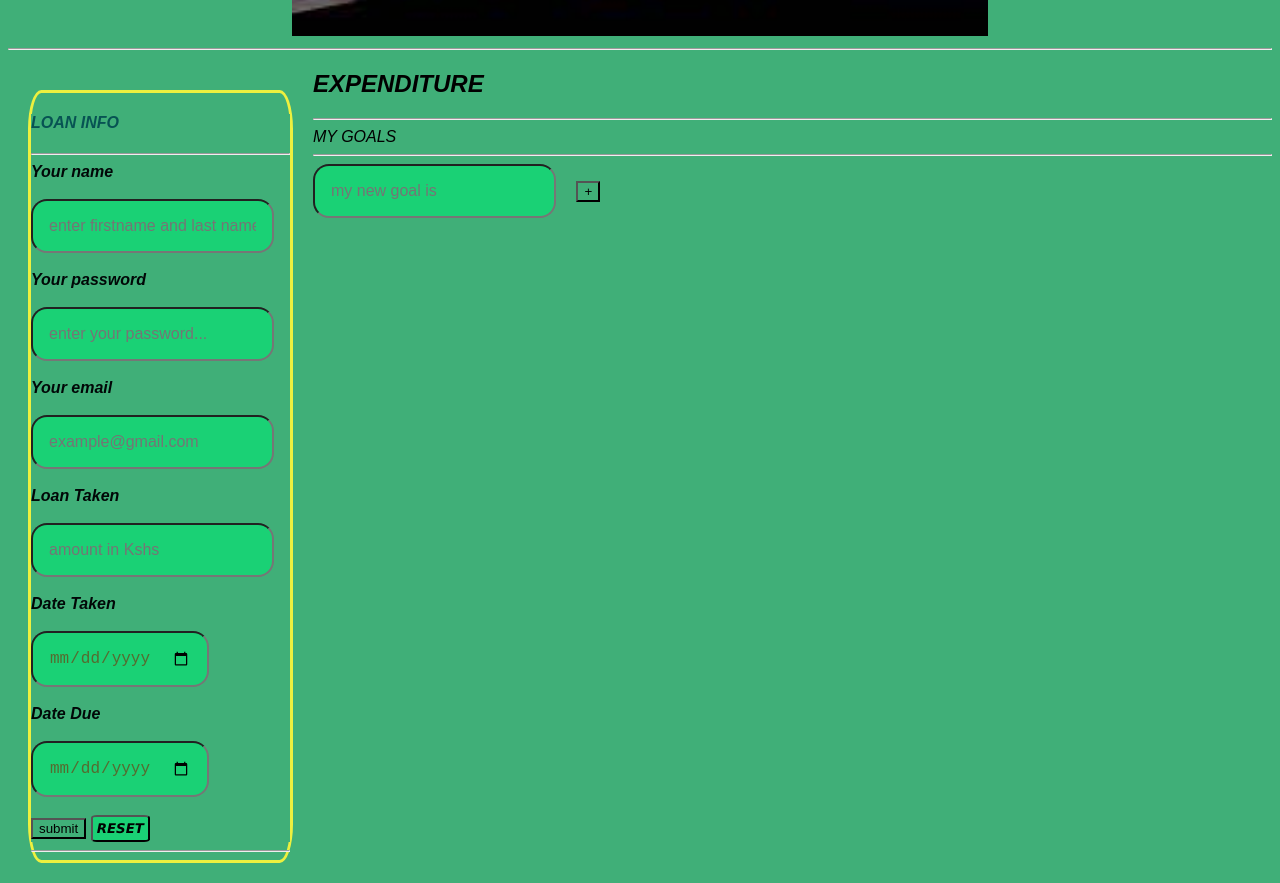
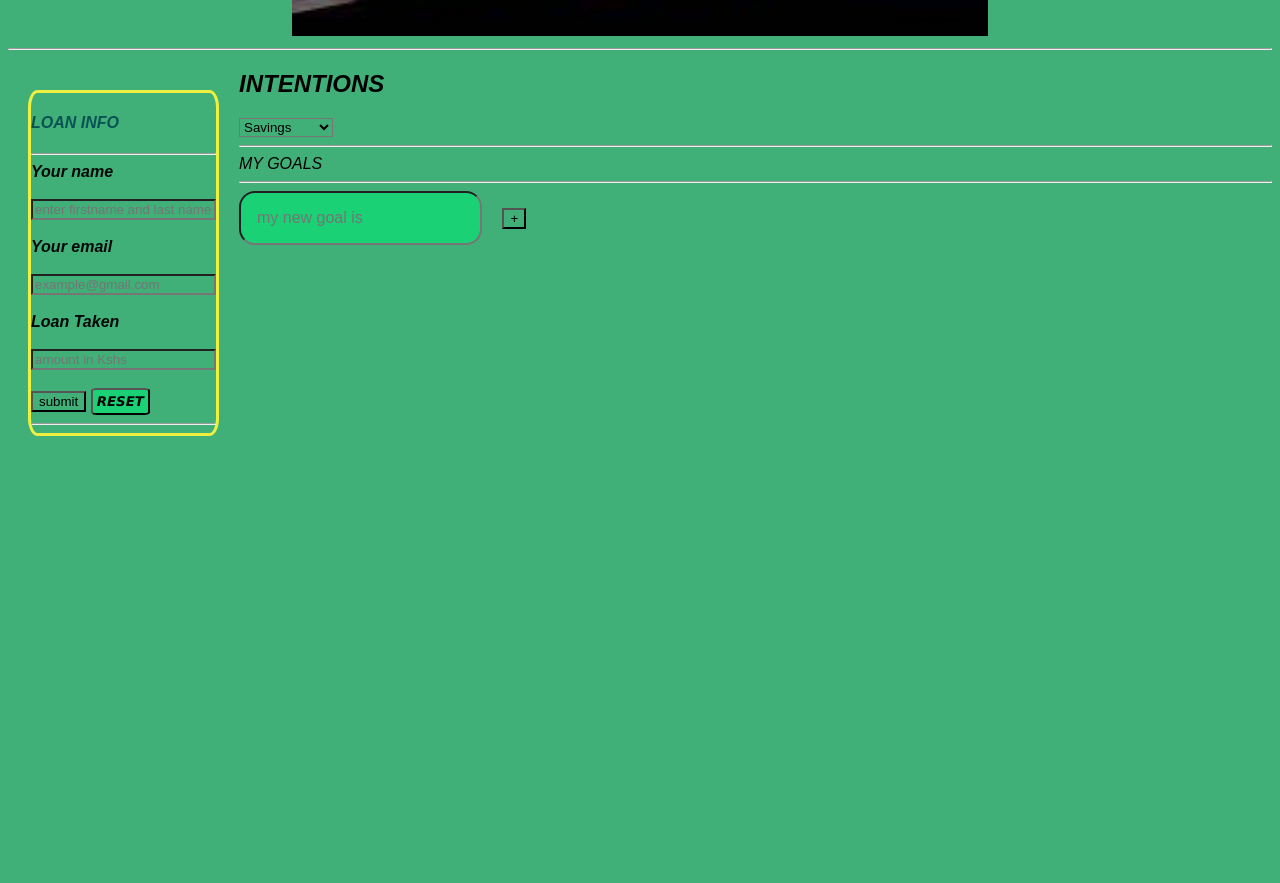
Before and after one commit to cinta-hash/hustler, a plain HTML site: page index.html in a window 1280 px wide. Shown: the part 538-1421 px from the top of the page. After the commit the page ends 994 px from the top, so only its background shows below. Drawn offline with Linux system fonts and the light colour scheme; files whose address does not match are found by name.

Commit message:
Add files via upload

```diff
--- a/index.html
+++ b/index.html
@@ -31,33 +31,28 @@
         <div class="content" id="loans">
             <h4>LOAN INFO</h4>
                     <hr>
-                  <form action="" onsubmit="addUser(e)">
+                  <form action="" class="form">
                     <label id="mylabel">Your name</label><br><br>
-                    <input type="text" id="names" placeholder="enter firstname and last name..." required/><br><br>
-
-                    <label id="labeltwo">Your password</label><br><br>
-                    <input type="password" id="password" placeholder="enter your password..."required/><br><br>
+                    <input type="text" name="names" placeholder="enter firstname and last name..." required/><br><br>
 
                     <label id="labelFive">Your email</label><br><br>
-                    <input type="email" id="mail" placeholder="example@gmail.com" required/><br><br>
+                    <input type="email" name="mail" placeholder="example@gmail.com" required/><br><br>
 
                     <label id="labelone">Loan Taken</label><br><br>
-                    <input type="number" id="amount" placeholder="amount in Kshs" required/><br><br>
+                    <input type="number" name="amount" placeholder="amount in Kshs" required/><br><br>
 
-                    <label id="labelthree">Date Taken</label><br><br>
-                    <input type="date" id="date"required/><br><br>
-
-                    <label id="labelfour">Date Due</label><br><br>
-                    <input type="date" id="dateDue" required/><br><br>
-
-                    <button type="button" id="submitAll">submit</button>
+                    <button type="submit" id="submitAll">submit</button>
                     <button type="reset" class="resetbtn">RESET</button>
                   </form>
                         <hr>
                       </div>
                       <form id="goal-form">
                       <div id="goals">
-                        <h2>EXPENDITURE</h2>
+                        <h2>INTENTIONS</h2>
+                        <select id="change">
+                          <option value="A">Savings</option>
+                          <option value="B">Expenditure</option>
+                        </select>
                                       <hr>
                         <span class="listone">MY GOALS</span>
                           <hr>
```
